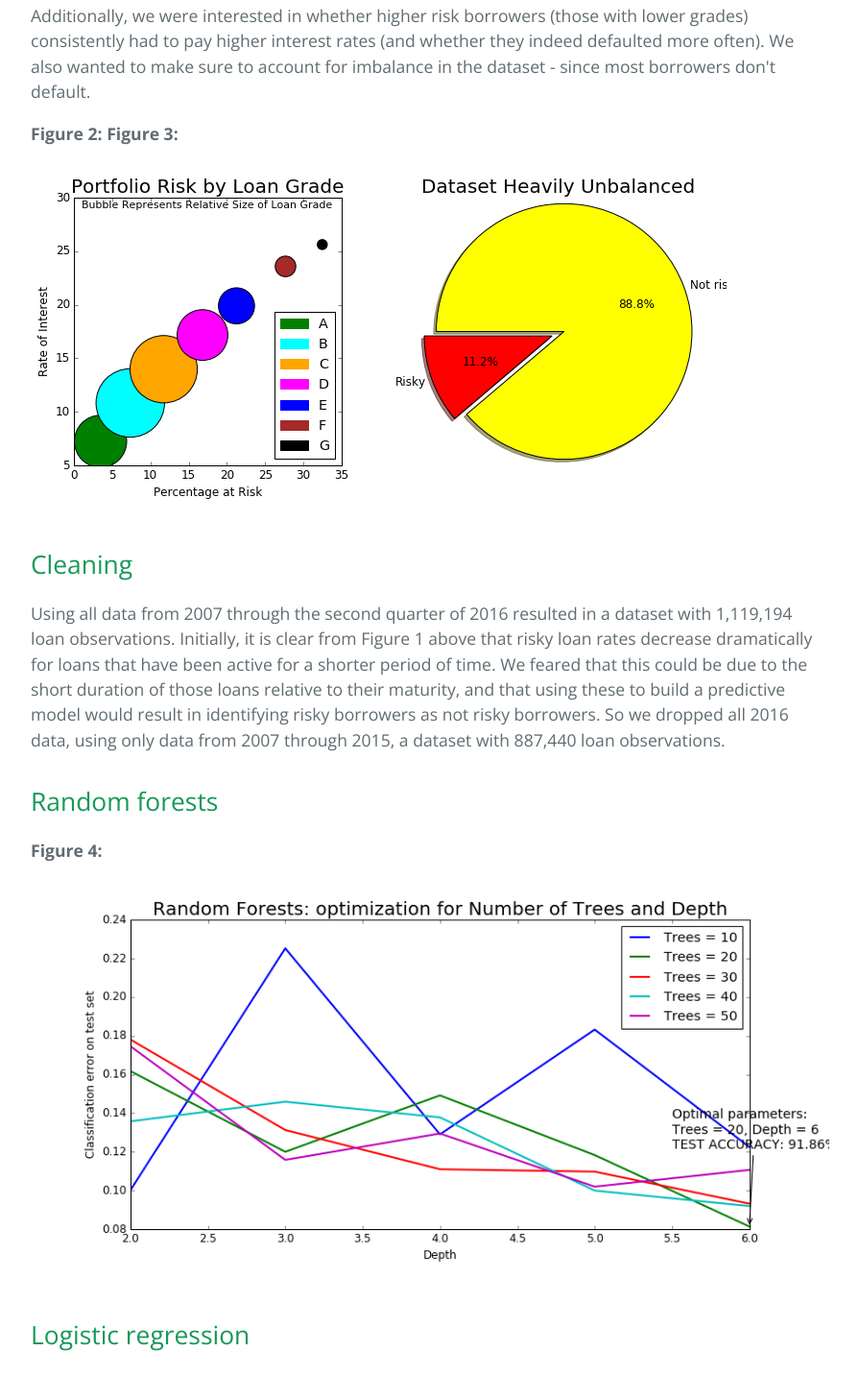
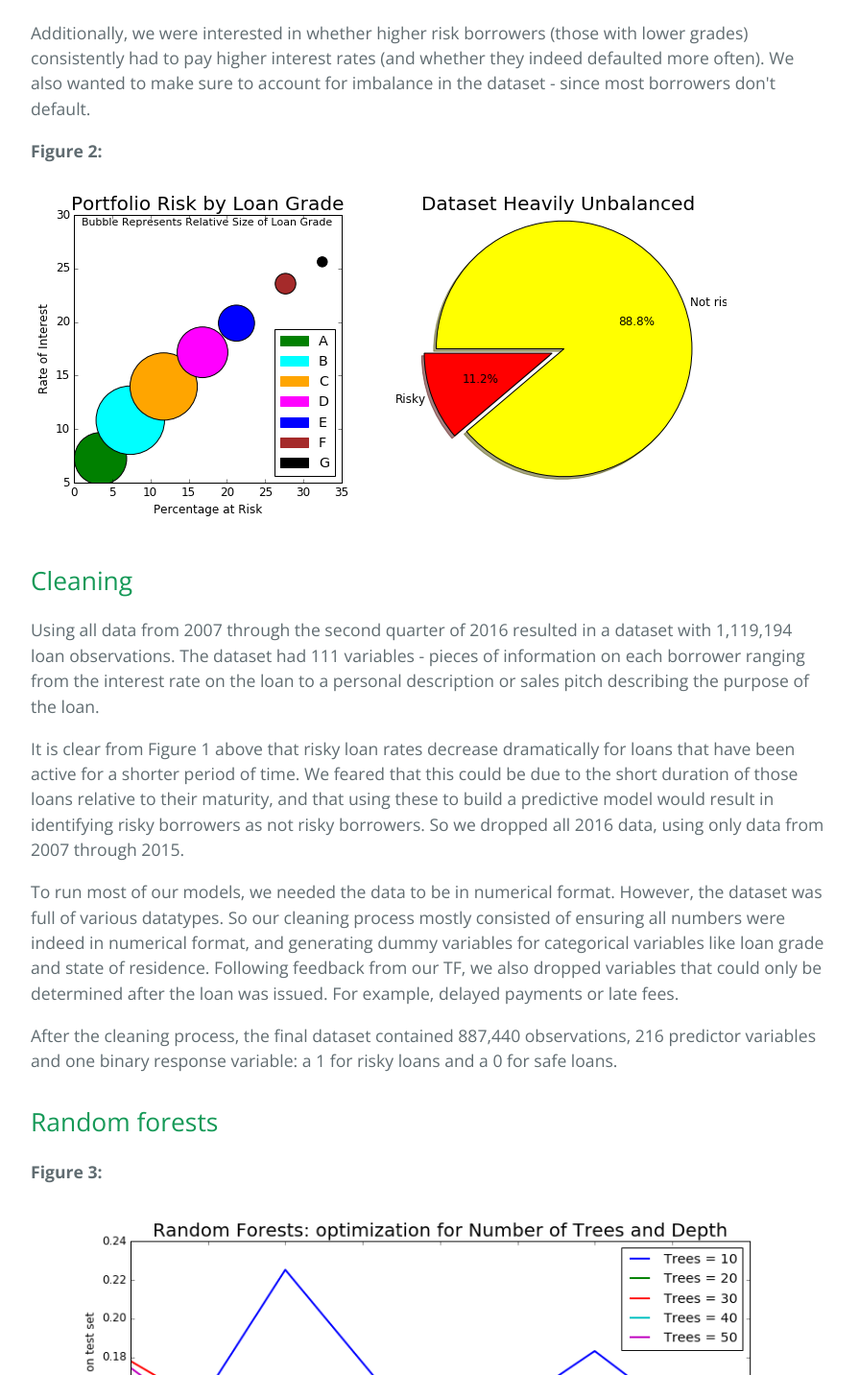
Before and after one commit to TheFaulters/Lending-Club-Default-Predictions, a plain HTML site: page index.html in a window 1280 px wide. Shown: the part 1275-2708 px from the top of the page at 96% size, without its empty margins (192-1087 px from the left). Drawn offline with nearby package versions, Linux system fonts and the light colour scheme.

```diff
--- a/index.html
+++ b/index.html
@@ -29,8 +29,9 @@
 
 <p>Our task was to predict loan defaults using data provided by <a href="https://www.lendingclub.com">Lending Club</a>, a peer to peer lending service. The organization makes de-identified loan <a href="https://www.lendingclub.com/info/download-data.action">data</a> available publicly. </p>
 
-<p>We began by exploring the loan data. We categorized loans into those currently in delinquency or default (risky loans) and those with no payment violations (not risky loans).<br>
-Initially, we wanted to explore some basic relationships. In the first instance, we were interested in how poorly loans had performed based on when they were issued.  </p>
+<p>We began by exploring the loan data. We categorized loans into those currently in delinquency or default (risky loans) and those with no payment violations (not risky loans).  </p>
+
+<p>Initially, we wanted to explore some basic relationships. In the first instance, we were interested in how poorly loans had performed based on when they were issued.  </p>
 
 <p><strong>Figure 1:</strong>  </p>
 
@@ -38,19 +39,25 @@
 
 <p>Additionally, we were interested in whether higher risk borrowers (those with lower grades) consistently had to pay higher interest rates (and whether they indeed defaulted more often). We also wanted to make sure to account for imbalance in the dataset - since most borrowers don't default.  </p>
 
-<p><strong>Figure 2:</strong>                            <strong>Figure 3:</strong>  </p>
+<p><strong>Figure 2:</strong></p>
 
 <p><img src="https://thefaulters.github.io/Lending-Club-Default-Predictions/Images/Risk.png" alt=""> <img src="https://thefaulters.github.io/Lending-Club-Default-Predictions/Images/Imbalance.png" alt=""></p>
 
 <h2>
 <a id="cleaning" class="anchor" href="#cleaning" aria-hidden="true"><span aria-hidden="true" class="octicon octicon-link"></span></a>Cleaning</h2>
 
-<p>Using all data from 2007 through the second quarter of 2016 resulted in a dataset with 1,119,194 loan observations. Initially, it is clear from Figure 1 above that risky loan rates decrease dramatically for loans that have been active for a shorter period of time. We feared that this could be due to the short duration of those loans relative to their maturity, and that using these to build a predictive model would result in identifying risky borrowers as not risky borrowers. So we dropped all 2016 data, using only data from 2007 through 2015, a dataset with 887,440 loan observations.  </p>
+<p>Using all data from 2007 through the second quarter of 2016 resulted in a dataset with 1,119,194 loan observations. The dataset had 111 variables - pieces of information on each borrower ranging from the interest rate on the loan to a personal description or sales pitch describing the purpose of the loan.    </p>
+
+<p>It is clear from Figure 1 above that risky loan rates decrease dramatically for loans that have been active for a shorter period of time. We feared that this could be due to the short duration of those loans relative to their maturity, and that using these to build a predictive model would result in identifying risky borrowers as not risky borrowers. So we dropped all 2016 data, using only data from 2007 through 2015.</p>
+
+<p>To run most of our models, we needed the data to be in numerical format. However, the dataset was full of various datatypes. So our cleaning process mostly consisted of ensuring all numbers were indeed in numerical format, and generating dummy variables for categorical variables like loan grade and state of residence. Following feedback from our TF, we also dropped variables that could only be determined after the loan was issued. For example, delayed payments or late fees.   </p>
+
+<p>After the cleaning process, the final dataset contained 887,440 observations, 216 predictor variables and one binary response variable: a 1 for risky loans and a 0 for safe loans.  </p>
 
 <h2>
 <a id="random-forests" class="anchor" href="#random-forests" aria-hidden="true"><span aria-hidden="true" class="octicon octicon-link"></span></a>Random forests</h2>
 
-<p><strong>Figure 4:</strong>  </p>
+<p><strong>Figure 3:</strong>  </p>
 
 <p><img src="https://thefaulters.github.io/Lending-Club-Default-Predictions/Images/RF_opt.png" alt=""></p>
 
```
Also changed, not shown: params.json (+1 -1 lines).
